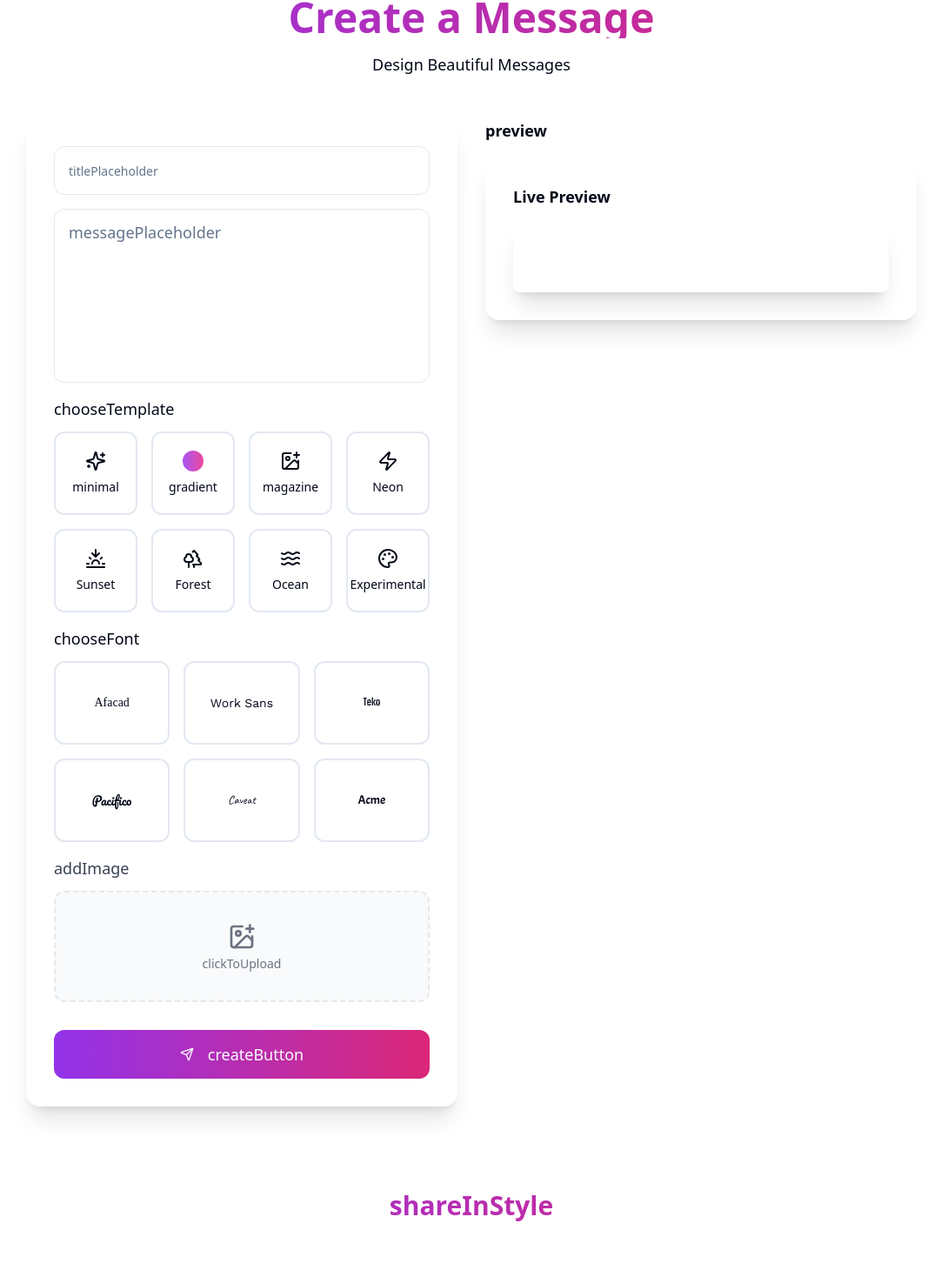
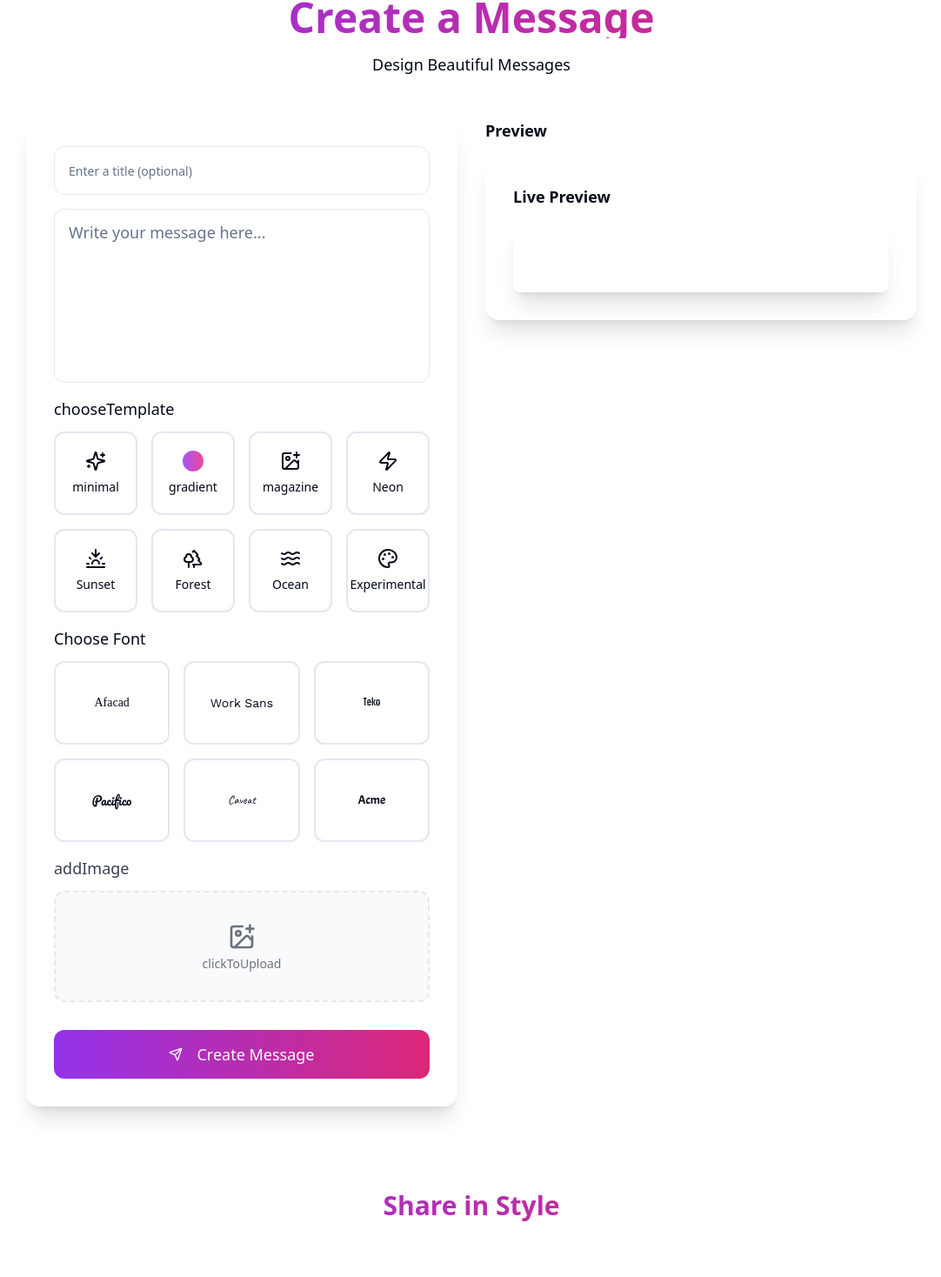
Before and after one commit to DragonBarbudo/unmensaje, a React (Vite) app: page / in a window 1280 px wide. Shown: the part 348-1816 px from the top of the page at 87% size, without its empty margins (98-1180 px from the left). Built offline with nearby package versions, Linux system fonts and the light colour scheme; a web font is replaced by a local one.

Commit message:
Fix localization issues
Resolved problems with Spanish and French language support in the application, ensuring proper functionality of localization features.
[skip gpt_engineer]

```diff
--- a/src/i18n/config.ts
+++ b/src/i18n/config.ts
@@ -18,6 +18,14 @@ const resources = {
       createAndShare: "Create and share your messages with the world!",
       createdBy: "Created by",
       and: "and",
+      shareInStyle: "Share in Style",
+      preview: "Preview",
+      createButton: "Create Message",
+      chooseFont: "Choose Font",
+      messagePlaceholder: "Write your message here...",
+      titlePlaceholder: "Enter a title (optional)",
+      "Please enter a message": "Please enter a message",
+      "Failed to save message. Please try again.": "Failed to save message. Please try again."
     },
   },
   es: {
@@ -36,6 +44,14 @@ const resources = {
       createAndShare: "¡Crea y comparte tus mensajes con el mundo!",
       createdBy: "Creado por",
       and: "y",
+      shareInStyle: "Comparte con Estilo",
+      preview: "Vista Previa",
+      createButton: "Crear Mensaje",
+      chooseFont: "Elegir Fuente",
+      messagePlaceholder: "Escribe tu mensaje aquí...",
+      titlePlaceholder: "Ingresa un título (opcional)",
+      "Please enter a message": "Por favor ingresa un mensaje",
+      "Failed to save message. Please try again.": "Error al guardar el mensaje. Por favor intenta de nuevo."
     },
   },
   fr: {
@@ -54,6 +70,14 @@ const resources = {
       createAndShare: "Créez et partagez vos messages avec le monde !",
       createdBy: "Créé par",
       and: "et",
+      shareInStyle: "Partagez avec Style",
+      preview: "Aperçu",
+      createButton: "Créer le Message",
+      chooseFont: "Choisir la Police",
+      messagePlaceholder: "Écrivez votre message ici...",
+      titlePlaceholder: "Entrez un titre (optionnel)",
+      "Please enter a message": "Veuillez saisir un message",
+      "Failed to save message. Please try again.": "Échec de l'enregistrement du message. Veuillez réessayer."
     },
   },
 };
```
